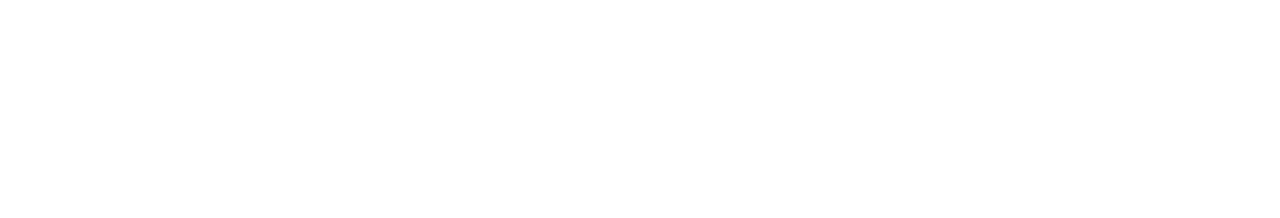
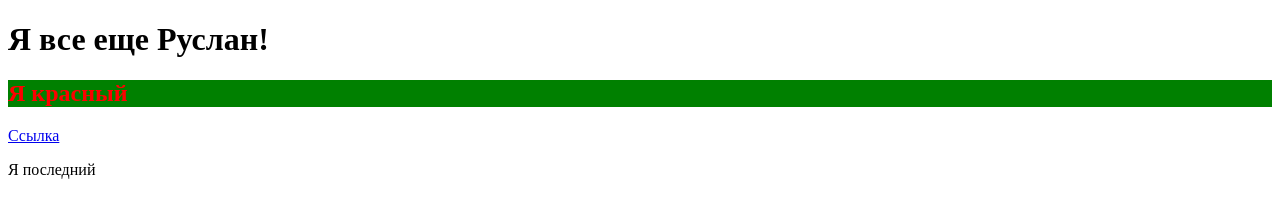
Before and after one commit to Ruhanbaraban/js-project-1, a plain HTML site: page index.html in a window 1280 px wide. Drawn offline with Linux system fonts and the light colour scheme.

Commit message:
js project

```diff
--- a/index.html
+++ b/index.html
@@ -6,6 +6,11 @@
     <title>Document</title>
 </head>
 <body>
+    <h1 id="header">Привет, я Руслан!</h1>
+    <h2 class="forEdit">Я красный</h2>
+    <p id="forDelete">Я удален</p>
+    <a href="https://habr.com/ru/articles/" id="link">Ссылка</a>
+    <div class="forToggle"></div>
     <script src="script.js"></script>
 </body>
 </html>
--- a/script.js
+++ b/script.js
@@ -1,8 +1,33 @@
-const numbers = [1, 2, 2, 2, 3, 3, 2, 3]
-let filterNumbers = []
-for(let i = 0; i < numbers.length; i++){
-    if(numbers[i - 1] !== numbers[i]){
-        filterNumbers.push(numbers[i])
-    }
-}
-console.log(filterNumbers)
+//1
+const header = document.getElementById("header");
+header.innerHTML = "Я все еще Руслан!";
+
+//2
+const header2 = document.getElementsByClassName("forEdit")[0];
+header2.style.color = "red";
+header2.style.backgroundColor = "green";
+
+//3
+const body = document.querySelector("body")
+const newElem = document.createElement("p");
+newElem.classList.add("createdPar");
+newElem.innerHTML = "Я последний"
+body.appendChild(newElem);
+
+//4
+const forDelete = document.getElementById("forDelete")
+body.removeChild(forDelete);
+
+//5
+const link = document.getElementById("link");
+link.setAttribute("href", "https://ru.wikipedia.org/wiki/Хабр");
+console.log(link.getAttribute("href"))
+
+//6
+const newElem2 = document.createElement("div");
+newElem2.classList.add("newElem2")
+body.appendChild(newElem2);
+
+//7
+const toggleElem = document.getElementById("forToggle")
+toggleElem.classList.toggle("active")
```
